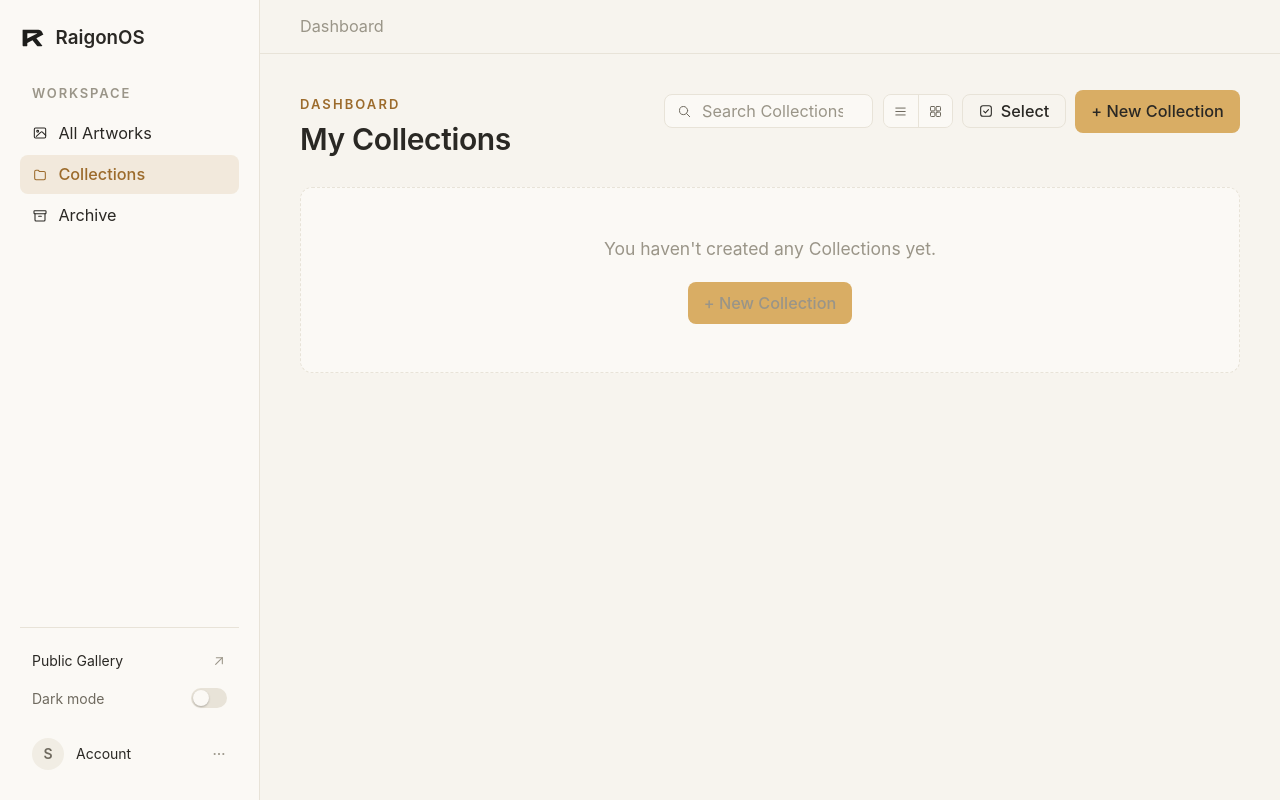
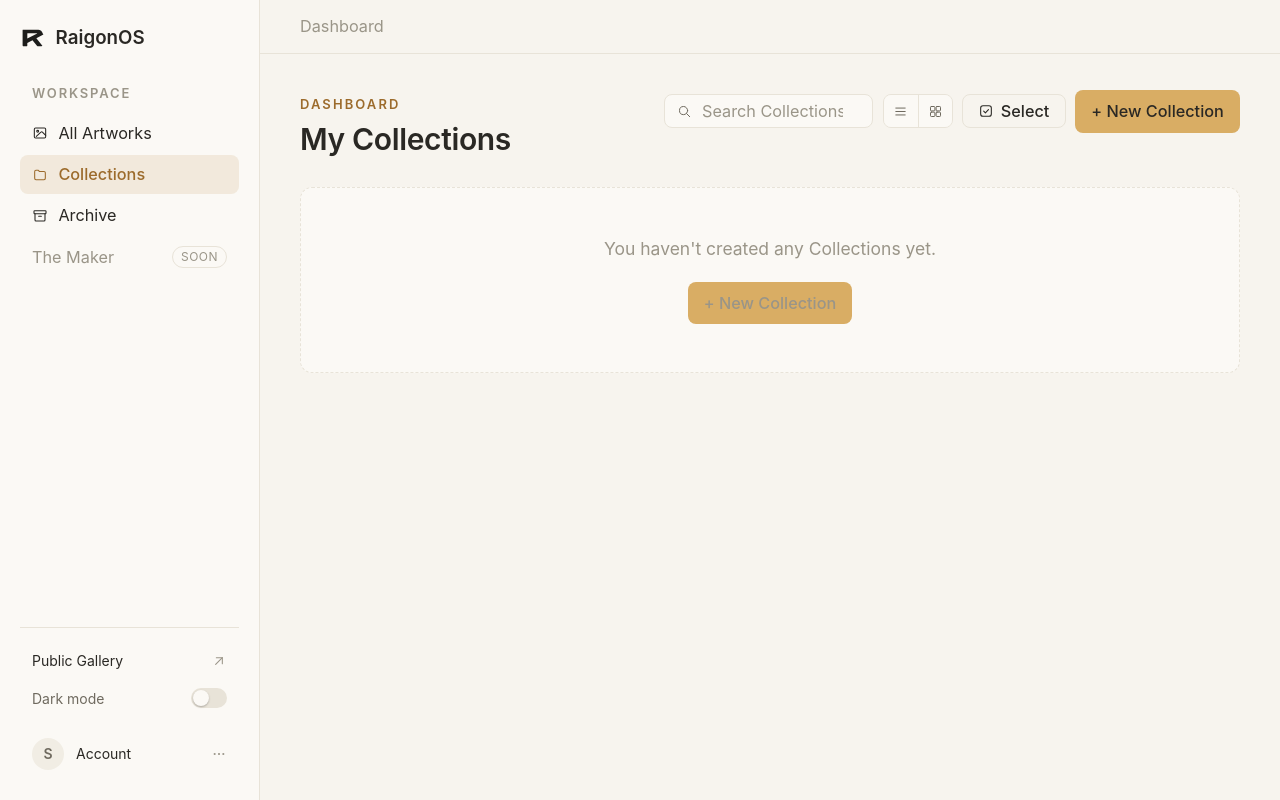
Before and after one commit to raigonlab/raigonos, a Django app: page /dashboard/ in a window 1280 px wide. Run offline with Django 5.2, Linux system fonts and the light colour scheme; the visitor is signed in with stand-in values (Sample User, id 1); data that the repository does not hold is empty; some web fonts are replaced.

Commit message:
Sidebar: add a quiet 'The Maker — Soon' placeholder

```diff
--- a/gallery/templates/gallery/dashboard_base.html
+++ b/gallery/templates/gallery/dashboard_base.html
@@ -46,6 +46,10 @@
             <svg class="dash-icon"><use href="#icon-archive"></use></svg>
             Archive
           </a>
+          <span class="dash-nav-link dash-nav-soon" aria-disabled="true">
+            The Maker
+            <span class="dash-nav-soon-tag">Soon</span>
+          </span>
         </nav>
       {% endwith %}
 
--- a/static/css/style.css
+++ b/static/css/style.css
@@ -599,6 +599,24 @@ html[data-dash-theme='dark'] .dash-brand-logo {
   font-weight: 500;
 }
 
+/* Placeholder for a planned page: visible so the direction is clear,
+   but not a link and visually quieter than the real nav items. */
+
+.dash-nav-soon {
+  cursor: default;
+  color: var(--dash-faint);
+}
+
+.dash-nav-soon-tag {
+  margin-left: auto;
+  padding: 0.05rem 0.5rem;
+  border: 1px solid var(--dash-border);
+  border-radius: var(--radius-pill);
+  font-size: 0.75rem;
+  letter-spacing: 0.04em;
+  text-transform: uppercase;
+}
+
 /* Sidebar footer: quiet settings group, then a minimal account entry.
    Rows share the nav links' horizontal padding so everything lines up. */
 
```
